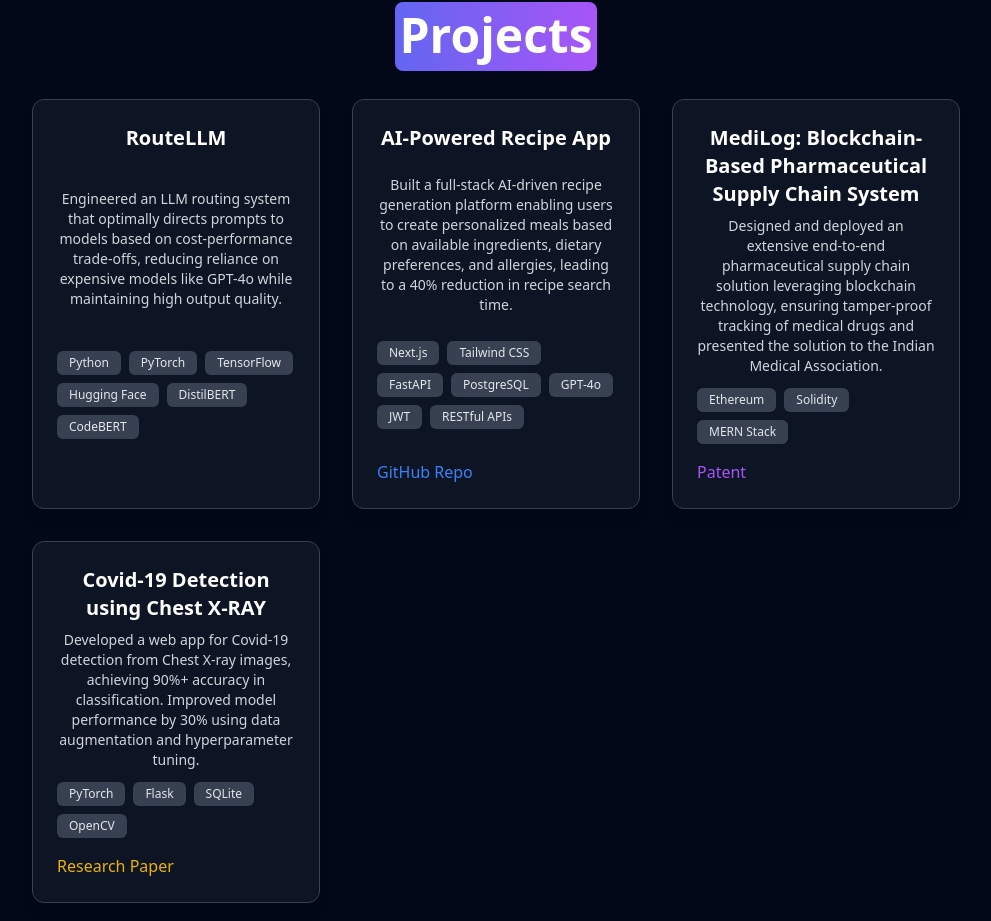
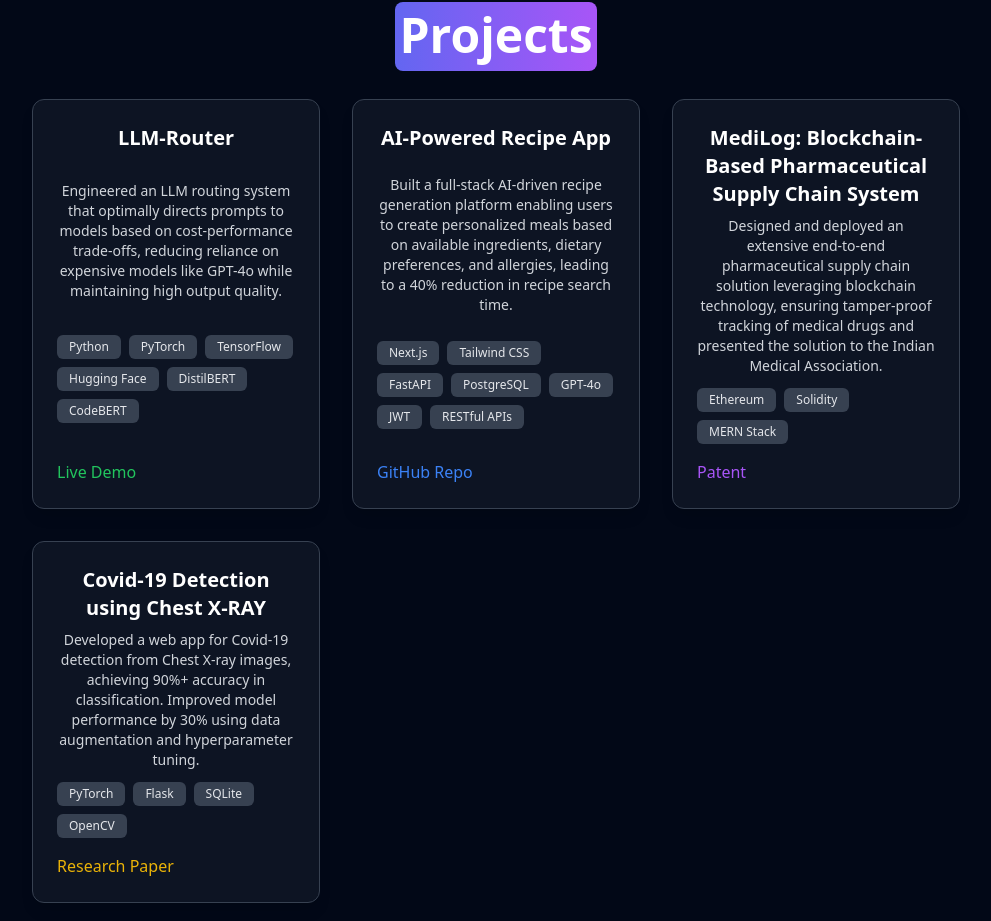
Before and after one commit to JeetDSharma/portfolio, a Next.js app: page / in a window 1280 px wide. Shown: the part 1617-2538 px from the top of the page, without its empty margins (144-1135 px from the left). Built offline with nearby package versions, Linux system fonts and the light colour scheme.

Commit message:
udpated project link

```diff
--- a/components/Body.tsx
+++ b/components/Body.tsx
@@ -99,12 +99,12 @@
 
 const projects = [
     {
-        title: "RouteLLM",
+        title: "LLM-Router",
         description: "Engineered an LLM routing system that optimally directs prompts to models based on cost-performance trade-offs, reducing reliance on expensive models like GPT-4o while maintaining high output quality.",
         techStack: ["Python", "PyTorch", "TensorFlow", "Hugging Face", "DistilBERT", "CodeBERT"],
         links: {
             github: null,
-            demo: null
+            demo: "https://drive.google.com/file/d/1sT_glWXGqHPYoWQDw0jpKA6_r_wKf13G/view?usp=drive_link"
         }
     },
     {
```
